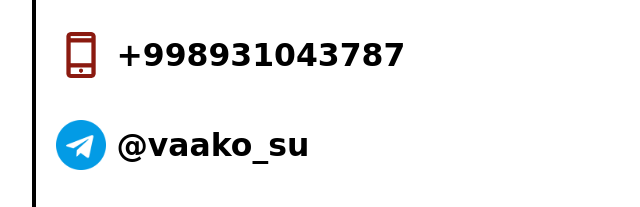
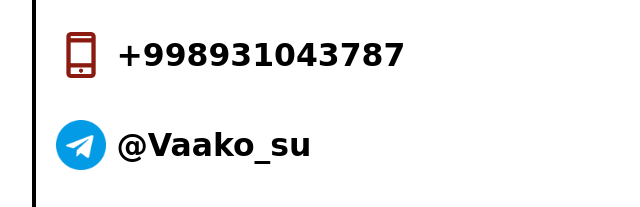
Before and after one commit to SaydakhmedovYunus/White-garden, a plain HTML site: page index.html in a window 1280 px wide. Shown: the part 5900-6107 px from the top of the page, 109-749 px from the left. Drawn offline with Linux system fonts and the light colour scheme.

Commit message:
Update index.html

```diff
--- a/index.html
+++ b/index.html
@@ -337,7 +337,7 @@
           </div>
           <div class="block">
               <img src="./socials img/telegram.png" alt="">
-              <a href="tg://resolve?domain=@vaako_su">@vaako_su</a>
+              <a href="https://t.me/Vaako_su">@Vaako_su</a>
           </div>
           <div class="block">
               <img src="./socials img/whatsapp.png" alt="">
```
